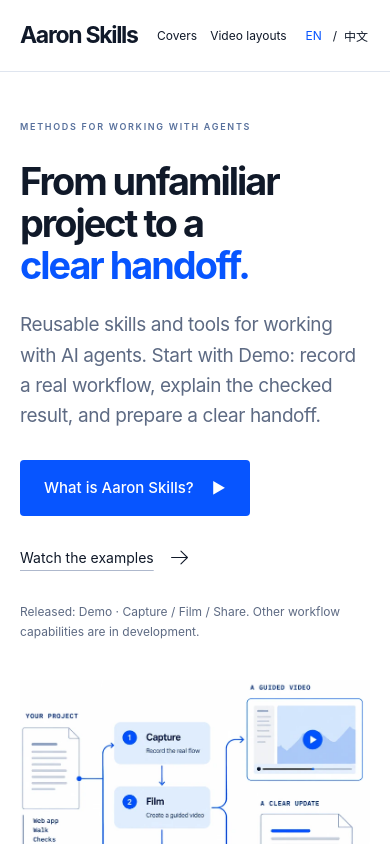
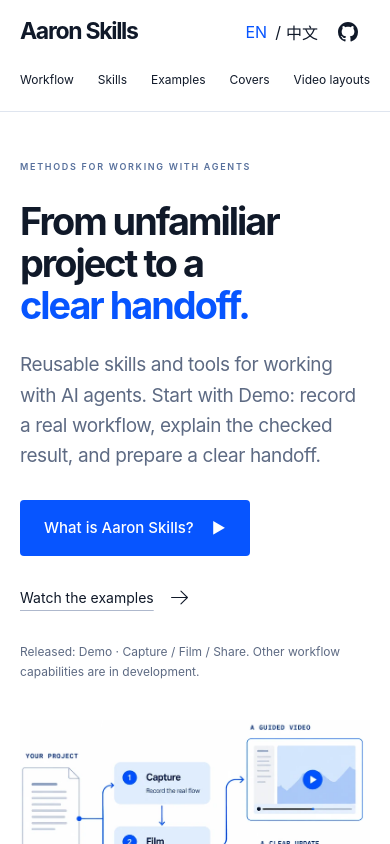
Before and after one commit to aaronguostudio/aaron-skills, a React (Vite) app in the folder website/: page / in a window 390 px wide. Shown: the top 844 px of the page. Built offline with nearby package versions, Linux system fonts and the light colour scheme; a web font is replaced by a local one.

Commit message:
Move GitHub link to a classic icon beside language controls

```diff
--- a/website/src/App.jsx
+++ b/website/src/App.jsx
@@ -286,9 +286,10 @@
             <a href={`${home}#workflow`}>{text.nav[0]}</a>
             <a href={`${home}#skills`}>{text.nav[1]}</a>
             <a href={`${home}#examples`}>{language === "zh" ? "案例" : "Examples"}</a>
-            <ExternalLink href={REPO}>GitHub</ExternalLink>
             <a href={`/covers${language === "zh" ? "?lang=zh" : ""}`} aria-current={isCoversPage ? "page" : undefined}>{language === "zh" ? "封面" : "Covers"}</a>
             <a href={`/layouts${language === "zh" ? "?lang=zh" : ""}`} aria-current={isLayoutsPage ? "page" : undefined}>{language === "zh" ? "视频版式" : "Video layouts"}</a>
+          </nav>
+          <div className="header-tools">
             <div
               className="language-switch"
               role="group"
@@ -310,7 +311,13 @@
                 中文
               </button>
             </div>
-          </nav>
+            <ExternalLink href={REPO} className="header-github" aria-label={text.github} title={text.github}>
+              {/* Classic GitHub Mark: primer/octicons v19.21.1 (MIT). */}
+              <svg width="20" height="20" viewBox="0 0 16 16" fill="currentColor" aria-hidden="true" focusable="false">
+                <path d="M8 0c4.42 0 8 3.58 8 8a8.013 8.013 0 0 1-5.45 7.59c-.4.08-.55-.17-.55-.38 0-.27.01-1.13.01-2.2 0-.75-.25-1.23-.54-1.48 1.78-.2 3.65-.88 3.65-3.95 0-.88-.31-1.59-.82-2.15.08-.2.36-1.02-.08-2.12 0 0-.67-.22-2.2.82-.64-.18-1.32-.27-2-.27-.68 0-1.36.09-2 .27-1.53-1.03-2.2-.82-2.2-.82-.44 1.1-.16 1.92-.08 2.12-.51.56-.82 1.28-.82 2.15 0 3.06 1.86 3.75 3.64 3.95-.23.2-.44.55-.51 1.07-.46.21-1.61.55-2.33-.66-.15-.24-.6-.83-1.23-.82-.67.01-.27.38.01.53.34.19.73.9.82 1.13.16.45.68 1.31 2.69.94 0 .67.01 1.3.01 1.49 0 .21-.15.45-.55.38A7.995 7.995 0 0 1 0 8c0-4.42 3.58-8 8-8Z" />
+              </svg>
+            </ExternalLink>
+          </div>
         </div>
       </header>
       <main id="main">
--- a/website/src/covers.css
+++ b/website/src/covers.css
@@ -40,7 +40,6 @@
 body:has(.cover-dialog[open]) { overflow: hidden; }
 @media(max-width:1000px) { .cover-grid,.cover-teaser .cover-grid { grid-template-columns: repeat(2,minmax(0,1fr)); } .cover-library-heading { align-items: flex-start; flex-direction: column; gap: 20px; } }
 @media(max-width:650px) {
-  .site-header nav > a[href$="#examples"] { display: none; }
   .cover-library { padding-block: 42px 52px; }
   .site .cover-library .cover-title { letter-spacing: -1.3px; }
   .cover-intro { font-size: 17px; }
--- a/website/src/showcases.css
+++ b/website/src/showcases.css
@@ -63,8 +63,6 @@
   .showcase-method ol { gap: 35px; }
 }
 @media (max-width: 600px) {
-  .site-header nav > a:nth-child(2) { display: none; }
-  .site-header nav { gap: 12px; }
   .showcases { padding-top: 65px; }
   .showcase-intro h2 { letter-spacing: -1.6px; }
   .showcase-case-heading { gap: 13px; }
--- a/website/src/styles.css
+++ b/website/src/styles.css
@@ -43,10 +43,13 @@
 .site-header { position: sticky; top: 0; z-index: 10; height: var(--site-header-height); background: var(--paper); border-bottom: 1px solid var(--rule); }
 .site-header-inner { height: 100%; display: flex; align-items: center; justify-content: space-between; gap: 24px; }
 .wordmark { font-size: 27px; line-height: 1.2; letter-spacing: -1.6px; font-weight: 650; white-space: nowrap; }
-.site-header nav { display: flex; align-items: center; gap: 31px; font-size: 15px; }
+.site-header nav { display: flex; align-items: center; gap: 31px; margin-left: auto; font-size: 15px; white-space: nowrap; }
 .site-header nav > a { min-height: 44px; display: flex; align-items: center; transition: color .18s; }
 .site-header nav > a:hover { color: var(--blue); }
-.language-switch { display: flex; align-items: center; gap: 7px; margin-left: 29px; }
+.header-tools { display: flex; align-items: center; flex-shrink: 0; gap: 16px; margin-left: 29px; }
+.header-github { display: inline-flex; align-items: center; justify-content: center; width: 44px; height: 44px; flex-shrink: 0; transition: color .18s; }
+.header-github:hover { color: var(--blue); }
+.language-switch { display: flex; align-items: center; gap: 7px; white-space: nowrap; }
 .language-switch button { border: 0; background: none; padding: 10px 0; min-height: 44px; min-width: 30px; color: var(--ink); }
 .language-switch button[aria-pressed="true"], .language-switch button:hover { color: var(--blue); }
 .hero { min-height: 684px; display: grid; grid-template-columns: 47% 53%; align-items: center; }
@@ -119,7 +122,7 @@
 @media (max-width: 1199px) {
   .wrap { width: calc(100% - 80px); }
   .site-header nav { gap: 23px; font-size: 14px; }
-  .language-switch { margin-left: 10px; }
+  .header-tools { margin-left: 10px; }
   .hero { min-height: 610px; }
   .hero-copy { padding-block: 72px 82px; }
   .hero .eyebrow { font-size: 10px; letter-spacing: 2px; margin-bottom: 27px; }
@@ -140,8 +143,10 @@
   .wrap { width: calc(100% - 48px); }
   :root { --site-header-height: 76px; }
   .wordmark { font-size: 25px; }
-  .site-header nav > a:first-child, .site-header nav > a:nth-child(4) { display: none; }
-  .language-switch { margin-left: 0; }
+  .site-header nav > a[href$="#workflow"] { display: none; }
+  .header-tools { margin-left: 0; gap: 8px; }
+  .site-header-inner { gap: 16px; }
+  .site-header nav { gap: 16px; }
   .hero { display: flex; flex-direction: column; align-items: stretch; min-height: 0; }
   .hero-copy { padding: 62px 0 0; }
   h1 { font-size: clamp(52px,8.6vw,76px); letter-spacing: -3.8px; }
@@ -163,11 +168,12 @@
 }
 @media (max-width: 650px) {
   .wrap { width: calc(100% - 40px); }
-  :root { --site-header-height: 72px; }
-  .site-header-inner { gap: 16px; }
+  :root { --site-header-height: 112px; }
+  .site-header-inner { display: grid; grid-template-columns: 1fr auto; column-gap: 12px; row-gap: 0; padding-block: 8px; }
+  .header-tools { grid-column: 2; grid-row: 1; }
   .wordmark { font-size: 23px; letter-spacing: -1.3px; }
-  .site-header nav { gap: 13px; font-size: 12px; }
-  .site-header nav > a:nth-child(2) { display: none; }
+  .site-header nav { grid-column: 1 / -1; grid-row: 2; justify-content: space-between; gap: 8px; min-width: 0; margin-left: 0; font-size: 12px; }
+  .site-header nav > a, .site-header nav > a[href$="#workflow"] { display: flex; }
   .language-switch { gap: 5px; }
   .language-switch button { min-width: 28px; }
   .hero-copy { padding-top: 48px; }
@@ -205,7 +211,7 @@
 }
 @media (max-width: 380px) {
   .wordmark { font-size: 21px; }
-  .site-header nav { gap: 10px; }
+  .site-header nav { gap: 8px; font-size: 11px; }
   .language-switch { gap: 3px; }
   h1 { letter-spacing: -1.8px; }
 }
```
Also changed, not shown: 1 other file (tests, documents, lock files or other folders).
